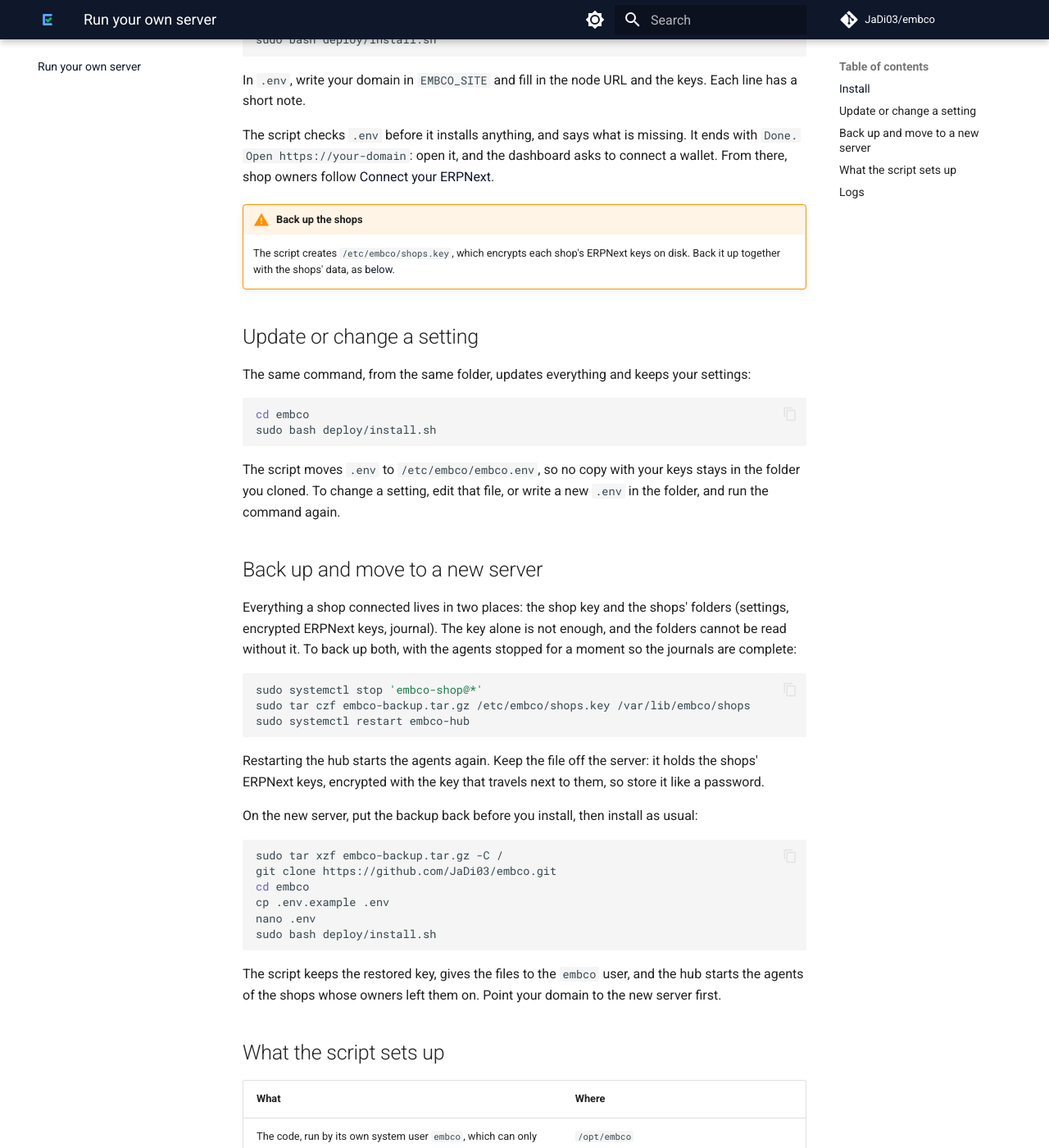
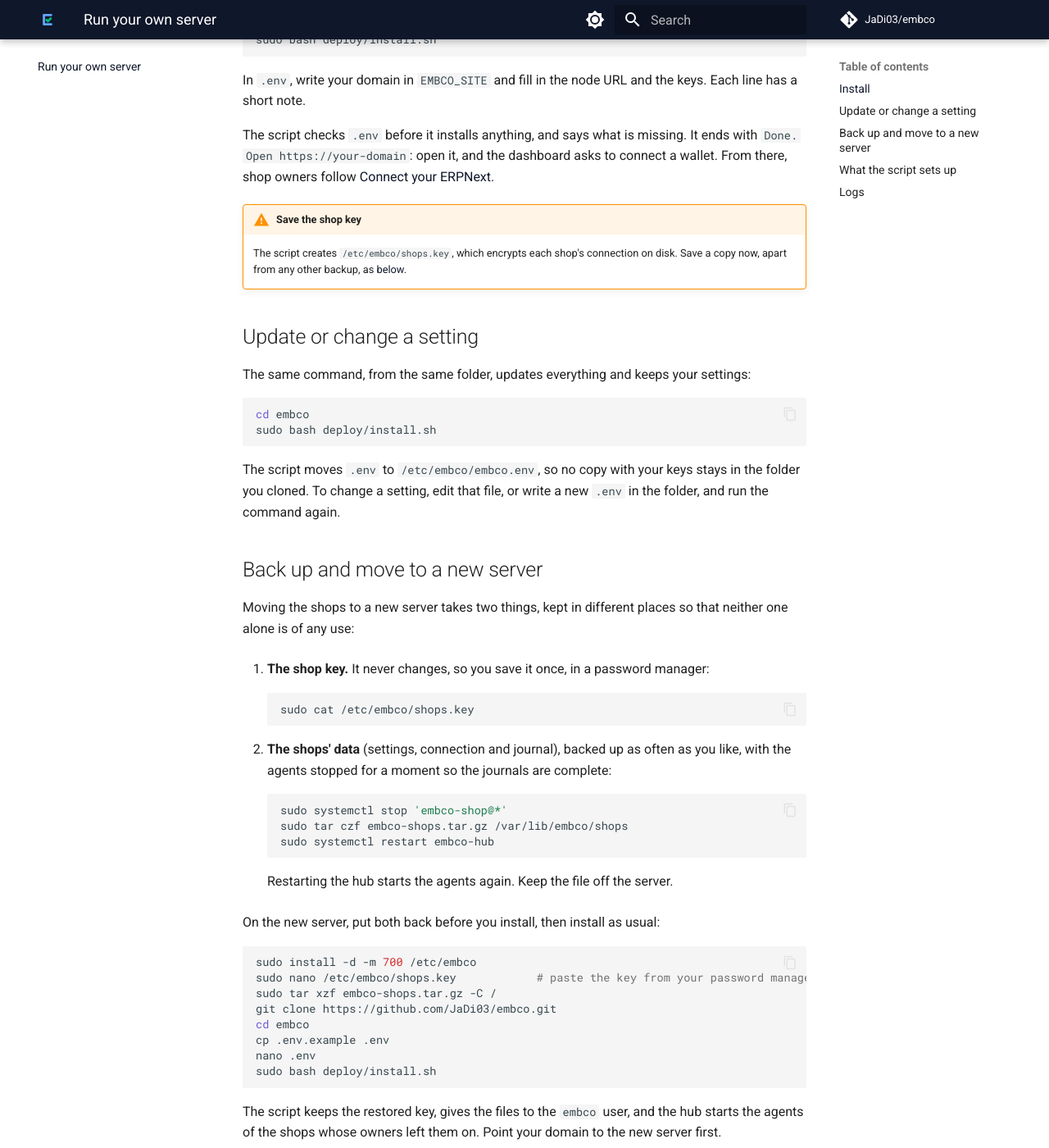
Before and after one commit to JaDi03/embco, an MkDocs documentation site: the page built from docs/server.md, in a window 1280 px wide and 1400 px high, scrolled down 727 px. Shown: the whole window at 82% size. Built offline with MkDocs 1.6.1 and Material for MkDocs 9.7.7, drawn with Linux system fonts in a browser that asks for light colours; comment, search, counter and statistics services are not loaded.

Commit message:
docs: keep the shop key apart from the shops' backup

````diff
--- a/docs/server.md
+++ b/docs/server.md
@@ -32,9 +32,9 @@
 `Done. Open https://your-domain`: open it, and the dashboard asks to connect a wallet. From
 there, shop owners follow [Connect your ERPNext](connect.md).
 
-!!! warning "Back up the shops"
-    The script creates `/etc/embco/shops.key`, which encrypts each shop's ERPNext keys on disk.
-    Back it up together with the shops' data, as [below](#back-up-and-move-to-a-new-server).
+!!! warning "Save the shop key"
+    The script creates `/etc/embco/shops.key`, which encrypts each shop's connection on disk.
+    Save a copy now, apart from any other backup, as [below](#back-up-and-move-to-a-new-server).
 
 ## Update or change a setting
 
@@ -51,23 +51,32 @@
 
 ## Back up and move to a new server
 
-Everything a shop connected lives in two places: the shop key and the shops' folders (settings,
-encrypted ERPNext keys, journal). The key alone is not enough, and the folders cannot be read
-without it. To back up both, with the agents stopped for a moment so the journals are complete:
+Moving the shops to a new server takes two things, kept in different places so that neither
+one alone is of any use:
+
+1. **The shop key.** It never changes, so you save it once, in a password manager:
+
+    ```bash
+    sudo cat /etc/embco/shops.key
+    ```
+
+2. **The shops' data** (settings, connection and journal), backed up as often as you like, with
+   the agents stopped for a moment so the journals are complete:
+
+    ```bash
+    sudo systemctl stop 'embco-shop@*'
+    sudo tar czf embco-shops.tar.gz /var/lib/embco/shops
+    sudo systemctl restart embco-hub
+    ```
+
+    Restarting the hub starts the agents again. Keep the file off the server.
+
+On the new server, put both back before you install, then install as usual:
 
 ```bash
-sudo systemctl stop 'embco-shop@*'
-sudo tar czf embco-backup.tar.gz /etc/embco/shops.key /var/lib/embco/shops
-sudo systemctl restart embco-hub
-```
-
-Restarting the hub starts the agents again. Keep the file off the server: it holds the shops'
-ERPNext keys, encrypted with the key that travels next to them, so store it like a password.
-
-On the new server, put the backup back before you install, then install as usual:
-
-```bash
-sudo tar xzf embco-backup.tar.gz -C /
+sudo install -d -m 700 /etc/embco
+sudo nano /etc/embco/shops.key            # paste the key from your password manager
+sudo tar xzf embco-shops.tar.gz -C /
 git clone https://github.com/JaDi03/embco.git
 cd embco
 cp .env.example .env
````
Also changed, not shown: docs/connect.md (+0 -2 lines), 1 other file.
